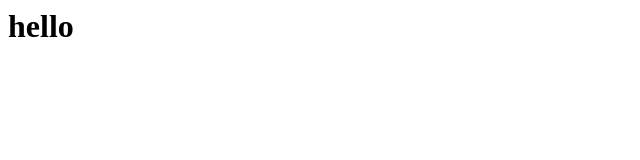
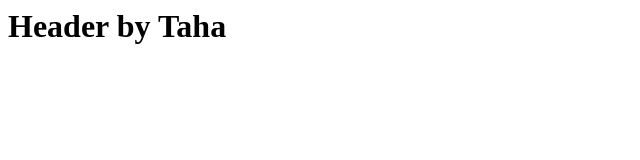
Before and after one commit to TAHA13910303/taklif, a plain HTML site: page index.html in a window 1280 px wide. Shown: the whole page, without its empty margins (0-640 px from the left). Drawn offline with Linux system fonts and the light colour scheme.

Commit message:
Add header

```diff
--- a/index.html
+++ b/index.html
@@ -1 +1,3 @@
-<h1>hello</h1>
+<header>
+  <h1>Header by Taha</h1>
+</header>
```
